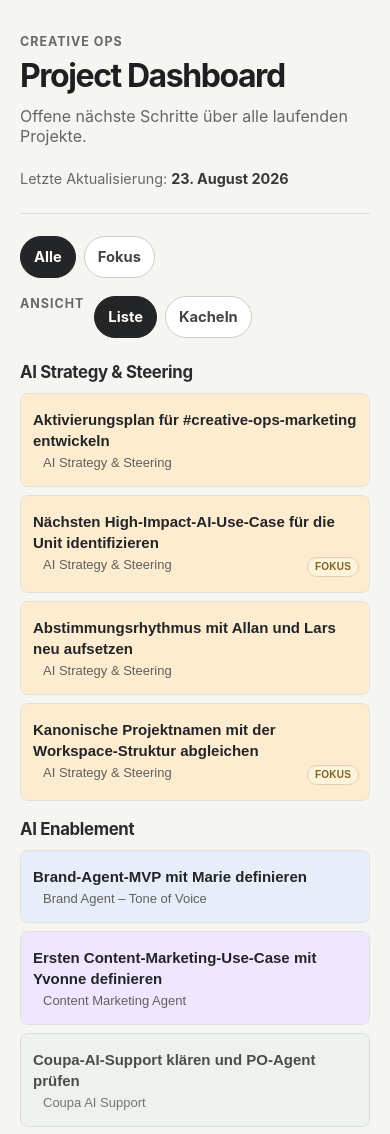
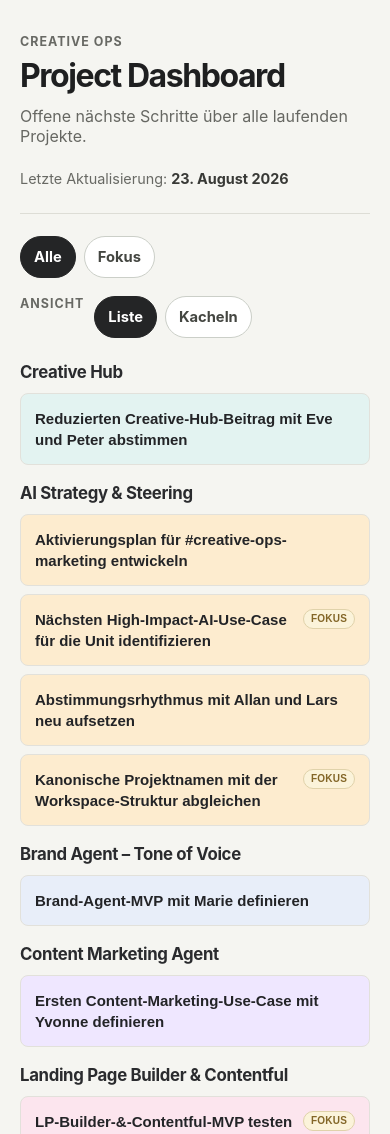
Before and after one commit to scout24-creative-ops/creative-ops, a plain HTML site: page dashboard/index.html in a window 390 px wide. Shown: the top 1134 px of the page. Drawn offline with Linux system fonts and the light colour scheme.

Commit message:
Tune dashboard tile grid

```diff
--- a/dashboard/app.js
+++ b/dashboard/app.js
@@ -3,29 +3,6 @@ const categoryLabels = {
   continue: "Weiterführen",
   waiting: "Warten & Nachhalten"
 };
-
-const pillarDefinitions = [
-  { key: "strategy", title: "AI Strategy & Steering" },
-  { key: "enablement", title: "AI Enablement" },
-  { key: "creative", title: "AI Creative Operations" }
-];
-
-const projectPillarMap = new Map([
-  ["AI Strategy & Steering", "strategy"],
-  ["AI Enablement Series", "enablement"],
-  ["AI Team-Check", "enablement"],
-  ["Brand Agent – Tone of Voice", "enablement"],
-  ["PR Intelligence Hub", "enablement"],
-  ["Content Marketing Agent", "enablement"],
-  ["Coupa AI Support", "enablement"],
-  ["Contentful Marketing MVP", "creative"],
-  ["Landing Page Builder & Contentful", "creative"],
-  ["E-Mail Automation", "creative"],
-  ["E-Mail Automation – Plus FOMO", "creative"],
-  ["Newsletter Automation", "creative"],
-  ["Creative Hub", "creative"],
-  ["Landing Page Builder / Design Library", "creative"]
-]);
 
 const taskLabelPalette = [
   "#FFF1C9",
@@ -57,6 +34,7 @@ const viewButtons = document.querySelectorAll("[data-view]");
 const viewStorageKey = "creative-ops-dashboard-view";
 
 let tasks = [];
+let projectOrder = [];
 let activeFilter = "all";
 let activeView = loadSavedView();
 let projectLabelColors = new Map();
@@ -72,10 +50,6 @@ function isValidTask(task) {
 
 function normalizeProjectName(name) {
   return String(name).trim();
-}
-
-function resolveProjectPillar(name) {
-  return projectPillarMap.get(normalizeProjectName(name)) ?? null;
 }
 
 function hashProjectName(name) {
@@ -126,11 +100,7 @@ function createTaskRow(task) {
   title.className = "task-row__title";
   title.textContent = task.text;
 
-  const project = document.createElement("span");
-  project.className = "task-row__project";
-  project.textContent = task.projectName;
-
-  row.append(project, title);
+  row.append(title);
 
   if (task.category === "focus") {
     const category = document.createElement("span");
@@ -147,15 +117,11 @@ function createTaskCard(task) {
   card.className = `task-card task-card--${task.category}`;
   card.style.setProperty("--project-accent", colorForProject(task.projectName));
 
-  const project = document.createElement("span");
-  project.className = "task-card__project";
-  project.textContent = task.projectName;
-
   const title = document.createElement("p");
   title.className = "task-card__title";
   title.textContent = task.text;
 
-  card.append(project, title);
+  card.append(title);
 
   if (task.category === "focus") {
     const category = document.createElement("span");
@@ -216,46 +182,53 @@ function renderBoard() {
     ? tasks
     : tasks.filter((task) => task.category === activeFilter);
 
-  const tasksByPillar = new Map(pillarDefinitions.map((pillar) => [pillar.key, []]));
+  const tasksByProject = new Map(projectOrder.map((projectName) => [projectName, []]));
   visibleTasks.forEach((task) => {
-    tasksByPillar.get(task.pillar).push(task);
+    const projectTasks = tasksByProject.get(task.projectName);
+    if (projectTasks) {
+      projectTasks.push(task);
+    }
   });
 
   board.replaceChildren();
   emptyState.hidden = true;
 
-  pillarDefinitions.forEach((pillar) => {
-    const column = document.createElement("section");
-    column.className = "pillar-column";
-    column.setAttribute("aria-label", pillar.title);
+  let renderedSections = 0;
+
+  projectOrder.forEach((projectName) => {
+    const projectTasks = tasksByProject.get(projectName) ?? [];
+    if (projectTasks.length === 0) {
+      return;
+    }
+
+    const section = document.createElement("section");
+    section.className = "project-section";
+    section.setAttribute("aria-label", projectName);
 
     const header = document.createElement("header");
-    header.className = "pillar-column__header";
+    header.className = "project-section__header";
 
     const title = document.createElement("h2");
-    title.className = "pillar-column__title";
-    title.textContent = pillar.title;
+    title.className = "project-section__title";
+    title.textContent = projectName;
 
     header.append(title);
 
     const list = document.createElement("div");
-    list.className = "task-column-list";
+    list.className = "project-section__items";
 
-    const columnTasks = tasksByPillar.get(pillar.key);
-    if (columnTasks.length === 0) {
-      const emptyColumn = document.createElement("p");
-      emptyColumn.className = "empty-column";
-      emptyColumn.textContent = "Keine Aufgaben";
-      list.append(emptyColumn);
-    } else {
-      columnTasks.forEach((task) => {
-        list.append(activeView === "tiles" ? createTaskCard(task) : createTaskRow(task));
-      });
-    }
+    projectTasks.forEach((task) => {
+      list.append(activeView === "tiles" ? createTaskCard(task) : createTaskRow(task));
+    });
 
-    column.append(header, list);
-    board.append(column);
+    section.append(header, list);
+    board.append(section);
+    renderedSections += 1;
   });
+
+  if (renderedSections === 0) {
+    emptyState.hidden = false;
+  }
 }
 
 function setFilter(filter) {
@@ -278,30 +251,17 @@ viewButtons.forEach((button) => {
 
 function buildTasks(projects) {
   const resolvedTasks = [];
-  const unknownProjects = new Set();
-
   projects.forEach((project, projectIndex) => {
-    const pillar = resolveProjectPillar(project.name);
-    if (!pillar) {
-      unknownProjects.add(project.name);
-      return;
-    }
-
     project.tasks.forEach((task, taskIndex) => {
       resolvedTasks.push({
         text: task.text.trim(),
         category: task.category,
         projectName: project.name,
-        pillar,
         projectIndex,
         taskIndex
       });
     });
   });
-
-  if (unknownProjects.size > 0) {
-    throw new Error(`Nicht zugeordnete Projekte: ${[...unknownProjects].join(", ")}`);
-  }
 
   return resolvedTasks;
 }
@@ -319,6 +279,7 @@ async function loadDashboard() {
       tasks: project.tasks.filter(isValidTask)
     }));
 
+    projectOrder = projects.map((project) => project.name);
     assignProjectLabelColors(projects);
     tasks = buildTasks(projects);
     updatedDate.dateTime = data.updated;
--- a/dashboard/styles.css
+++ b/dashboard/styles.css
@@ -36,30 +36,25 @@ h1 { margin: 0; color: #1e1f20; font-size: clamp(2rem, 4vw, 3.2rem); letter-spac
 .view-button:focus-visible { outline: 3px solid #3f76d1; outline-offset: 3px; }
 
 .task-board { display: flex; flex-direction: column; gap: 28px; }
-.task-board--tiles { gap: 34px; }
-.pillar-column { min-width: 0; }
-.pillar-column__header { display: flex; align-items: baseline; justify-content: space-between; gap: 12px; margin: 0 0 14px; }
-.pillar-column__title { margin: 0; color: #2a2b2e; font-size: 1.05rem; font-weight: 700; line-height: 1.25; letter-spacing: -.02em; }
-.task-column-list { display: flex; flex-direction: column; gap: 8px; min-width: 0; }
-.task-board--tiles .task-column-list { display: grid; grid-template-columns: repeat(auto-fit, minmax(210px, 1fr)); gap: 10px; align-items: start; }
-.task-board--tiles .empty-column { grid-column: 1 / -1; }
-.task-row { display: grid; grid-template-columns: clamp(180px, 20vw, 220px) minmax(0, 1fr) auto; grid-template-areas: "project title status"; align-items: start; column-gap: 16px; min-width: 0; padding: 15px 10px 15px 12px; border: 1px solid #e2e1db; border-radius: 8px; background: var(--project-accent, #fff); color: #242526; font-family: "Make It Better", Arial, Roboto, sans-serif; font-size: 12px; font-weight: 400; line-height: 18px; }
+.task-board--tiles { gap: 32px; }
+.project-section { min-width: 0; }
+.project-section__header { display: flex; align-items: baseline; justify-content: space-between; gap: 12px; margin: 0 0 14px; }
+.project-section__title { margin: 0; color: #2a2b2e; font-size: 1.05rem; font-weight: 700; line-height: 1.25; letter-spacing: -.02em; }
+.project-section__items { display: flex; flex-direction: column; gap: 8px; min-width: 0; }
+.task-board--tiles .project-section__items { display: grid; grid-template-columns: repeat(auto-fit, minmax(190px, 190px)); gap: 10px; justify-content: start; align-items: start; max-width: calc((190px * 5) + (10px * 4)); }
+.task-row { display: grid; grid-template-columns: minmax(0, 1fr) auto; grid-template-areas: "title status"; align-items: start; column-gap: 16px; min-width: 0; padding: 15px 16px; border: 1px solid #e2e1db; border-radius: 8px; background: var(--project-accent, #fff); color: #242526; font-family: "Make It Better", Arial, Roboto, sans-serif; font-size: 12px; font-weight: 400; line-height: 18px; }
 .task-row--continue,
-.task-row--waiting { grid-template-columns: clamp(180px, 20vw, 220px) minmax(0, 1fr); grid-template-areas: "project title"; }
-.task-row__project { grid-area: project; min-width: 0; margin: 0; padding: 0 0 0 10px; border: 0; border-radius: 0; color: #5f615c; background: transparent; font-size: 13px; line-height: 16px; font-weight: 400; white-space: nowrap; overflow: hidden; text-overflow: ellipsis; }
+.task-row--waiting { grid-template-columns: minmax(0, 1fr); grid-template-areas: "title"; }
 .task-row__title { grid-area: title; min-width: 0; margin: 0; color: #232427; font-size: 15px; line-height: 21px; font-weight: 700; overflow-wrap: anywhere; }
 .task-row__status { grid-area: status; justify-self: end; margin: 0; padding: 1px 7px; border: 1px solid transparent; border-radius: 999px; color: #71746f; background: #fafafa; font-size: 10px; line-height: 16px; font-weight: 700; letter-spacing: .02em; text-transform: uppercase; white-space: nowrap; }
 .task-row__status--focus { border-color: #e0d2aa; color: #836628; background: #fbf3da; }
 .task-row--waiting { border-color: #dcdcd6; background: linear-gradient(rgba(243, 243, 239, 0.55), rgba(243, 243, 239, 0.55)), var(--project-accent, #fff); }
-.task-row--waiting .task-row__project { color: #74756f; }
 .task-row--waiting .task-row__title { color: #4c4d48; }
-.task-card { display: flex; flex-direction: column; gap: 10px; min-width: 0; padding: 16px 16px 14px; border: 1px solid #e2e1db; border-radius: 12px; background: var(--project-accent, #fff); color: #242526; font-family: "Make It Better", Arial, Roboto, sans-serif; font-size: 12px; font-weight: 400; line-height: 18px; min-height: 100%; }
-.task-card__project { margin: 0; color: #5f615c; font-size: 12px; line-height: 1.15; font-weight: 700; letter-spacing: .03em; text-transform: uppercase; }
+.task-card { display: flex; flex-direction: column; gap: 10px; min-width: 0; padding: 16px 16px 14px; border: 1px solid #e2e1db; border-radius: 12px; background: var(--project-accent, #fff); color: #242526; font-family: "Make It Better", Arial, Roboto, sans-serif; font-size: 12px; font-weight: 400; line-height: 18px; min-height: 100%; width: 100%; }
 .task-card__title { margin: 0; color: #232427; font-size: 15px; line-height: 21px; font-weight: 700; overflow-wrap: anywhere; }
 .task-card__status { align-self: flex-start; margin: 0; padding: 1px 7px; border: 1px solid transparent; border-radius: 999px; color: #71746f; background: #fafafa; font-size: 10px; line-height: 16px; font-weight: 700; letter-spacing: .02em; text-transform: uppercase; white-space: nowrap; }
 .task-card__status--focus { border-color: #e0d2aa; color: #836628; background: #fbf3da; }
 .task-card--waiting { border-color: #dcdcd6; background: linear-gradient(rgba(243, 243, 239, 0.55), rgba(243, 243, 239, 0.55)), var(--project-accent, #fff); }
-.task-card--waiting .task-card__project { color: #74756f; }
 .task-card--waiting .task-card__title { color: #4c4d48; }
 .empty-column { margin: 0; padding: 6px 4px; color: #888b86; font-size: 12px; line-height: 18px; font-style: italic; }
 .empty-state, .error-state { margin: 10px 0; padding: 24px; border: 1px dashed #bec1ba; border-radius: 12px; color: #5d5f59; text-align: center; }
@@ -78,16 +73,14 @@ h1 { margin: 0; color: #1e1f20; font-size: clamp(2rem, 4vw, 3.2rem); letter-spac
   .filter-button,
   .view-button { padding-inline: 13px; }
   .task-board { gap: 18px; }
-  .pillar-column__header { margin-bottom: 10px; }
-  .task-row { grid-template-columns: minmax(0, 1fr) auto; grid-template-areas: "title title" "project status"; column-gap: 10px; row-gap: 4px; }
+  .project-section__header { margin-bottom: 10px; }
+  .task-row { grid-template-columns: minmax(0, 1fr) auto; grid-template-areas: "title status"; column-gap: 10px; row-gap: 4px; padding: 14px 14px; }
   .task-row--continue,
-  .task-row--waiting { grid-template-columns: minmax(0, 1fr); grid-template-areas: "title" "project"; }
-  .task-row__project { white-space: normal; }
+  .task-row--waiting { grid-template-columns: minmax(0, 1fr); grid-template-areas: "title"; }
   .task-row__status { justify-self: end; }
   .task-row--continue .task-row__status,
   .task-row--waiting .task-row__status { display: none; }
-  .task-board--tiles .task-column-list { grid-template-columns: repeat(auto-fit, minmax(160px, 1fr)); gap: 8px; }
+  .task-board--tiles .project-section__items { grid-template-columns: repeat(auto-fit, minmax(170px, 170px)); gap: 8px; }
   .task-card { padding: 14px 14px 13px; border-radius: 10px; gap: 8px; }
-  .task-card__project { font-size: 11px; }
   .task-card__title { font-size: 14px; line-height: 20px; }
 }
```
